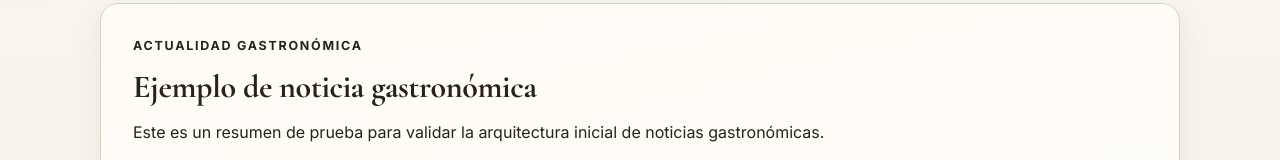
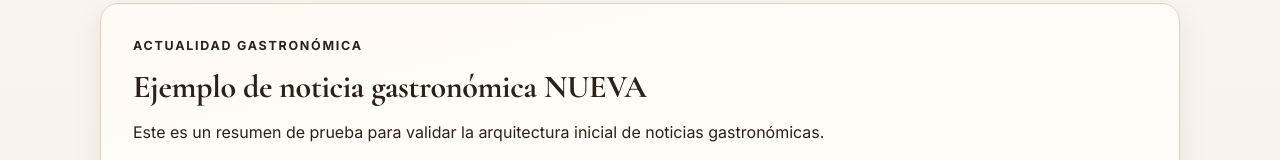
Before and after one commit to simonangelquintero-sys/simonangelcooks, a plain HTML site: page public/noticias.html in a window 1280 px wide. Shown: the part 420-580 px from the top of the page. Drawn offline with nearby package versions, Linux system fonts and the light colour scheme; no server answers.

Commit message:
Update noticias.html

```diff
--- a/public/noticias.html
+++ b/public/noticias.html
@@ -38,7 +38,7 @@
       <article class="news-card news-card--featured" id="featuredNews">
         <div class="news-card__content">
           <p class="news-card__kicker" id="featuredKicker">Actualidad gastronómica</p>
-          <h3 id="featuredTitle">Ejemplo de noticia gastronómica</h3>
+          <h3 id="featuredTitle">Ejemplo de noticia gastronómica NUEVA</h3>
           <p id="featuredSummary">
             Este es un resumen de prueba para validar la arquitectura inicial de noticias gastronómicas.
           </p>
```
